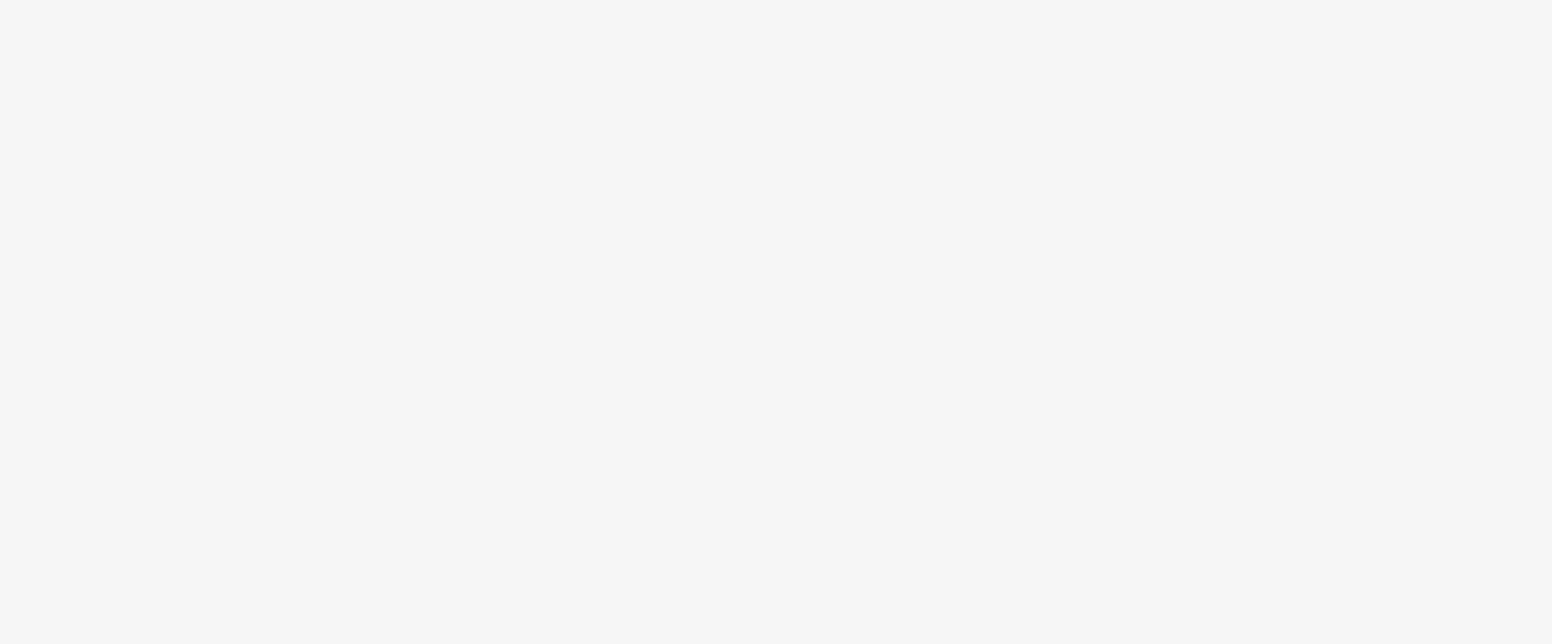
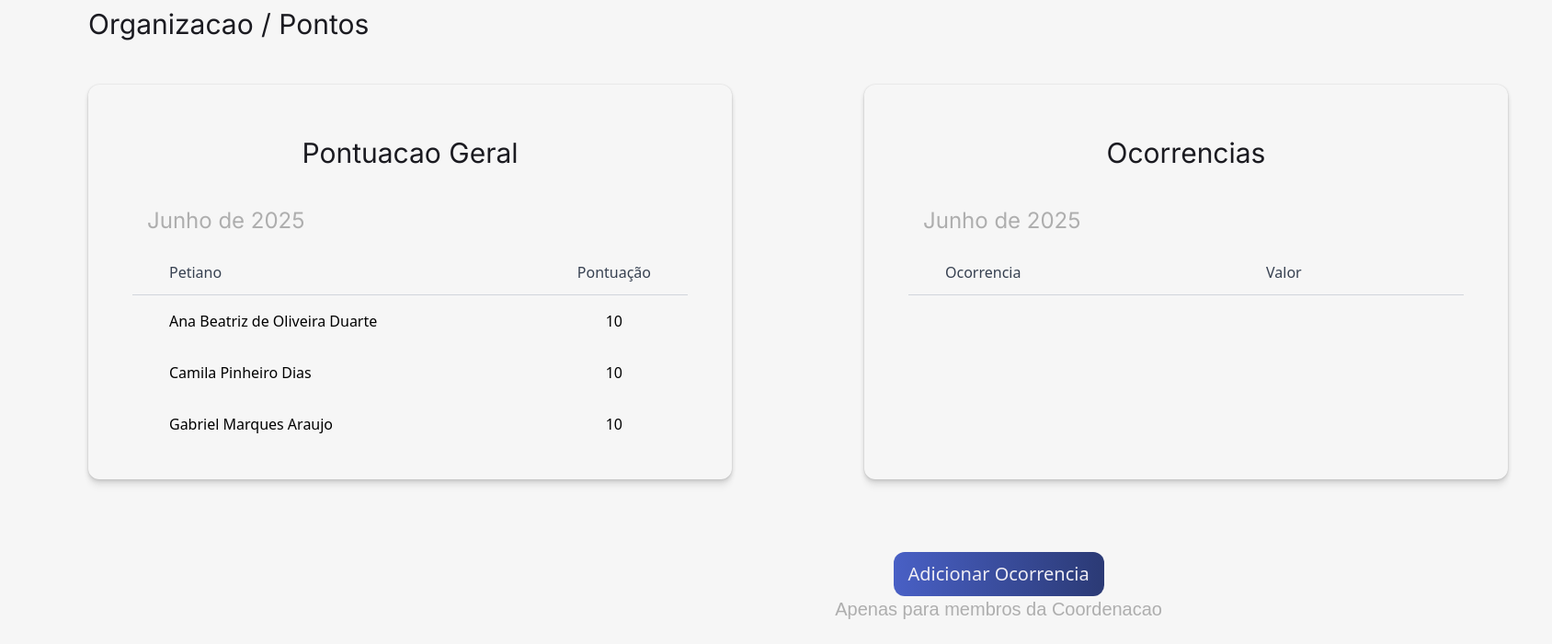
Before and after one commit to petcomputacaouece/OrgaNice, a React (Vite) app: page /pontos in a window 1280 px wide. Before the commit this address had no page. Shown: the part 120-820 px from the top of the page at 92% size, 1688 px wide, since content can reach past the window. Built offline with nearby package versions, Linux system fonts and the light colour scheme; a web font is replaced by a local one.

Commit message:
refactor(pontos): adaptação da tela de perfil para Vite

```diff
--- a/src/App.jsx
+++ b/src/App.jsx
@@ -7,6 +7,7 @@ import { BrowserRouter, Routes, Route } from 'react-router-dom';
 import { Layout } from './ui/Layout';
 import { Home } from './pages/Home';
 import { Perfil } from './pages/Perfil';
+import { Pontos } from './pages/Pontos';
 
 
 function App() {
@@ -20,6 +21,7 @@ function App() {
 
           <Route index element={<Home />} />
           <Route path="perfil" element={<Perfil />} />
+          <Route path="pontos" element={<Pontos />} />
 
         </Route>
       </Routes>
--- a/temporario/src/js/Function/Points.js
+++ b/src/js/functions/Points.js
@@ -1,10 +1,10 @@
-const groupPet = {
+export const groupPet = {
     petiano1: { namePetiano: "Ana Beatriz de Oliveira Duarte", pontuacao: 10 },
     petiano2: { namePetiano: "Camila Pinheiro Dias", pontuacao: 10 },
     petiano3: { namePetiano: "Gabriel Marques Araujo", pontuacao: 10 }
 }
 
-function addOccurrence(resIptNamePetiano, resIptPointPetiano, resIptDescPetiano, setOccurrences) {
+export function addOccurrence(resIptNamePetiano, resIptPointPetiano, resIptDescPetiano, setOccurrences) {
     console.log(resIptNamePetiano)
     console.log(resIptPointPetiano)
     console.log(resIptDescPetiano)
--- /dev/null
+++ b/src/pages/Pontos.jsx
@@ -0,0 +1,78 @@
+import React from "react";
+import { Section, Button, Typography, Table, PopUp } from "../ui";
+import { addOccurrence, groupPet } from "/src/js/functions/Points.js";
+
+export function Pontos() {
+    const { useState, useRef } = React;
+    const [popupButtonOpen, setPopupButtonOpen] = React.useState(false);
+    const inputNamePetiano = React.useRef(null);
+    const inputPointPetiano = React.useRef(null);
+    const inputDescPetiano = React.useRef(null);
+    const [occurrences, setOccurrences] = useState([]);
+
+    return (
+        <div className="w-full">
+            <div className="mb-12 text-left py-32 pl-24">
+                <Typography as="span" variant="titulo">Organizacao / Pontos</Typography>
+
+                <div id="divSecoes" className="flex gap-32">
+
+                    <div className="flex gap-24">
+                        <Table title="Junho de 2025" columns={["Petiano", "Pontuação"]} nameSection="Pontuacao Geral" className="w-[700px]">
+                            {
+                                Object.values(groupPet).map((petiano, i) => (
+                                    <tr key={i}>
+                                        <td className="px-10 py-4 text-left w-full">{petiano.namePetiano}</td>
+                                        <td className="px-10 py-4">{petiano.pontuacao}</td>
+                                    </tr>
+                                ))
+                            }
+                        </Table>
+                        <Table title="Junho de 2025" columns={["Ocorrencia", "Valor"]} nameSection="Ocorrencias" className="w-[700px]">
+                            {occurrences.map((occ, i) => (
+                                <tr key={i}>
+                                    <td className="px-10 py-4 text-left">{occ.resIptNamePetiano} - {occ.resIptDescPetiano}</td>
+                                    <td className="px-10 py-4 text-left">{occ.points}</td>
+                                </tr>
+                            ))}
+                        </Table>
+
+
+
+                    </div>
+
+
+                    <div className="grid absolute top-[90%] right-4">
+                        <Button textButton="Adicionar Ocorrencia" onClick={() => setPopupButtonOpen(true)} />
+                        <Typography as="span" variant="muted" className="text-base text-center">
+                            Apenas para membros da Coordenacao
+                        </Typography>
+                    </div>
+                    <PopUp isOpen={popupButtonOpen} onPopUpClick={() => setPopupButtonOpen(!popupButtonOpen)} nameSection="Adicionar Ocorrencia" className="w-128">
+                        <div id="divInfos" className="pt-12 text-center grid gap-8">
+                            <div className="grid text-center">
+                                <label className="" > Nome </label>
+                                <input type="text" ref={inputNamePetiano} className="border border-text-secondary rounded px-2 py-1 mt-2 w-96 mx-auto" />
+                            </div>
+
+                            <div className="grid text-center">
+                                <label className=""> Descricao </label>
+                                <input type="text" ref={inputDescPetiano} className="border border-text-secondary rounded px-2 py-1 mt-2 w-96 h-12 mx-auto" />
+                            </div>
+
+                            <div className="grid text-center">
+                                <label className=""> Pontos </label>
+                                <input type="number" ref={inputPointPetiano} className="border border-text-secondary rounded px-2 py-1 mt-2 w-16 mx-auto" />
+                            </div>
+
+
+
+                            <Button textButton="Adicionar" onClick={() => addOccurrence(inputNamePetiano.current.value, inputPointPetiano.current.value, inputDescPetiano.current.value, setOccurrences)} />
+
+                        </div>
+                    </PopUp>
+                </div>
+            </div>
+        </div>
+    )
+}
--- a/src/ui/PopUp.jsx
+++ b/src/ui/PopUp.jsx
@@ -1,20 +1,32 @@
 import React from "react";
+import Section from './Section';
 
-function PopUpUI({ nameSection, children, onPopUpClick, isOpen }) {
-    if (!isOpen) return null
-
+function PopUp({ nameSection, children, onPopUpClick, isOpen, className = "" }) {
     return (
-        <div className="fixed inset-0 flex items-center justify-center bg-black/50">
-            <Section nameSection={nameSection} className="bg-white w-[40%] p-8 relative text-center">
-
-                <button onClick={onPopUpClick} className="absolute top-2 right-2"> ✕ </button>
+        <div
+            className={`
+                fixed inset-0 flex items-center justify-center bg-black/50
+                transition-all duration-200
+                ${isOpen ? "opacity-100 pointer-events-auto" : "opacity-0 pointer-events-none"}
+            `}
+        >
+            <Section
+                nameSection={nameSection}
+                className={`
+                    bg-white p-8 relative text-center rounded-xl
+                    transition-all duration-200
+                    ${isOpen ? "scale-100" : "scale-95"}
+                    ${className}
+                `}
+            >
+                <button onClick={onPopUpClick} className="absolute top-2 right-2">✕</button>
 
                 <div>
                     {children}
                 </div>
             </Section>
         </div>
-    )
+    );
 }
 
-export default PopUpUI;
+export default PopUp;
--- a/src/ui/Section.jsx
+++ b/src/ui/Section.jsx
@@ -2,10 +2,11 @@ import React from "react";
 
 import Typography from './Typography';
 
+
 function Section({ nameSection, className = "", children }) {
     return (
-        <div className={`border-1 border-bg-secondary rounded-xl w-full m-12 ml-0 shadow-sombra h-auto ${className}`}>
-            <div className="grid text pt-6">
+        <div className={`border-1 border-bg-secondary rounded-xl m-12 ml-0 shadow-sombra h-auto inline-block ${className}`}>
+            <div className="flex flex-col text pt-6">
                 <Typography as="span" variant="titulo" className="">
                     {nameSection}
                 </Typography>
--- a/src/ui/Sidebar.jsx
+++ b/src/ui/Sidebar.jsx
@@ -81,6 +81,13 @@ function Sidebar({ isOpen }) {
                 </div>
             </div>
 
+            <div className="flex flex-col gap-6 border-b-2 p-4 w-64">
+                <Link to={"/pontos"} className="flex items-center gap-2 cursor-pointer">
+                    {IconMembers}
+                    <Typography as="p" variant="default">Pontuacao</Typography>
+                </Link>
+            </div>
+
         </aside>
     );
 }
--- a/src/ui/Table.jsx
+++ b/src/ui/Table.jsx
@@ -1,13 +1,15 @@
-import Rect from "react";
+import React from "react";
+import Section from './Section';
+import Typography from './Typography';
 
-function TableUI({ title, columns = [], children, nameSection }) {
+function Table({ title, columns = [], children, nameSection, className = "" }) {
     return (
-        <Section nameSection={nameSection} className="text-center px-12 py-8">
+        <Section nameSection={nameSection} className={`text-center px-12 py-8 min-w-96 ${className}`}>
             <Typography as="span" variant="default" className="text-left m-4 mt-10 text-text-secondary">
                 {title}
             </Typography>
 
-            <table>
+            <table className="whitespace-nowrap">
                 <thead>
                     <tr className="border-b border-gray-300">
                         {columns.map((col, i) => (
@@ -26,4 +28,4 @@ function TableUI({ title, columns = [], children, nameSection }) {
     );
 }
 
-export default TableUI;
+export default Table;
```
